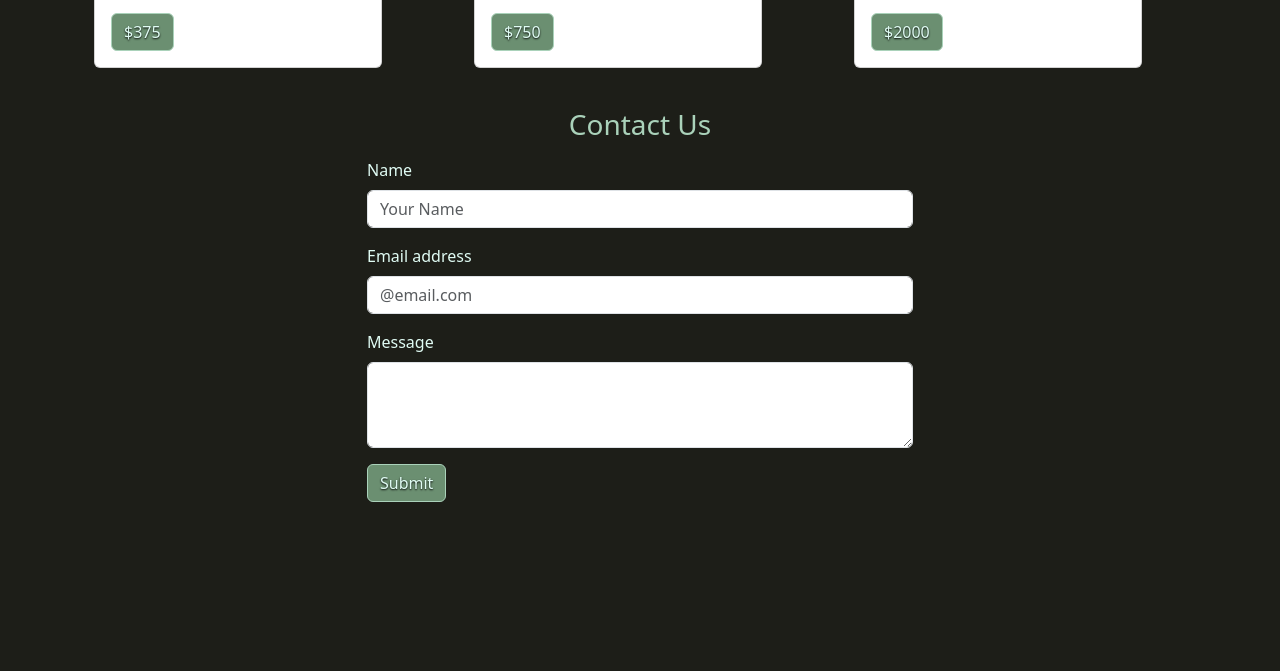
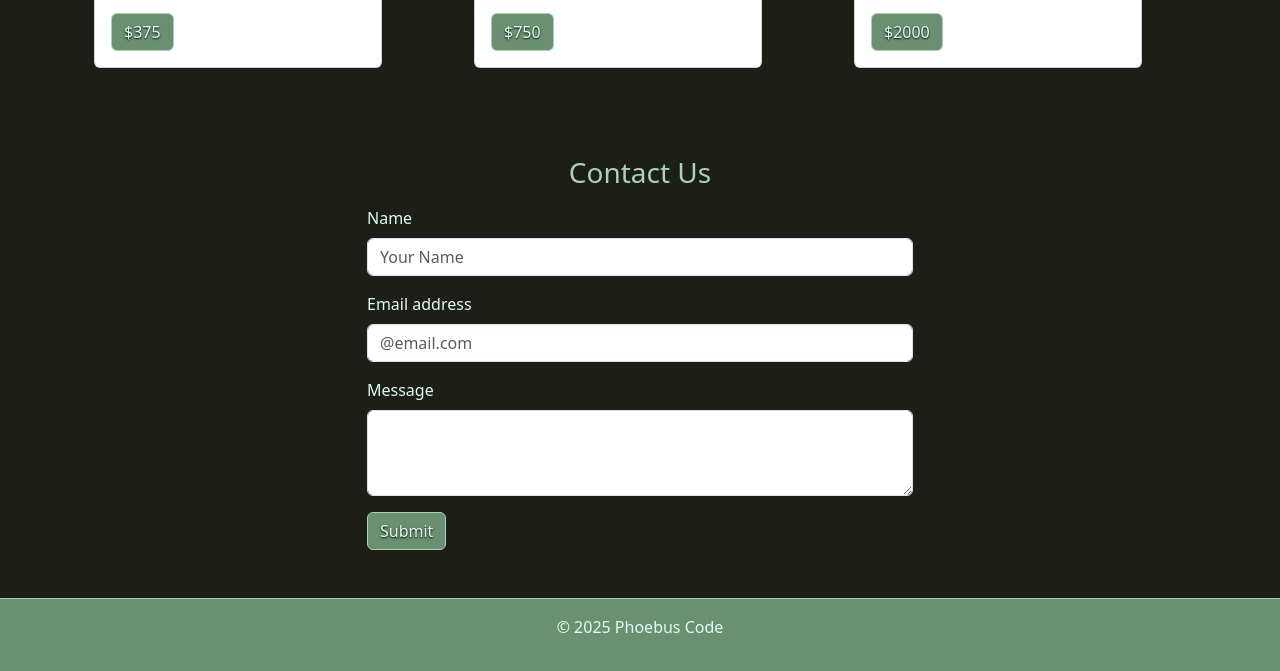
Before and after one commit to jmdavis815-web/Landing-Page-Project, a plain HTML site: page index.html in a window 1280 px wide. Shown: the part 1093-1764 px from the top of the page. Before the commit the page ends 1643 px from the top, so only its background shows below. Drawn offline with nearby package versions, Linux system fonts and the light colour scheme.

Commit message:
finished index

```diff
--- a/index.html
+++ b/index.html
@@ -106,7 +106,7 @@
             </div>
         </section>
 
-        <section id="contact" class="row mb-5">
+        <section id="contact" class="row mb-5 mt-5">
             <h3 class="text-center mt-3 mb-3">Contact Us</h3>
             <form class="col-md-6 offset-md-3">
                 <div class="mb-3">
@@ -122,7 +122,13 @@
                     <textarea class="form-control" id="message" rows="3"></textarea>
                 </div>
                 <button type="submit" class="btn btn-primary">Submit</button>
+            </form>
+        </section>
 
     </main>
+
+
+    <footer class="text-center p-3">
+        <p>&copy; 2025 Phoebus Code</p>
 </body>
 </html>
--- a/style.css
+++ b/style.css
@@ -58,3 +58,10 @@ h2 {
     border-color: var(--second-header-color--);
     color: var(--bg-color--);
 }
+
+/*== Footer ==*/
+footer {
+    background-color: var(--second-bg-color--);
+    color: var(--text-color--);
+    border-top: 1px solid var(--header-color--);
+}
```
